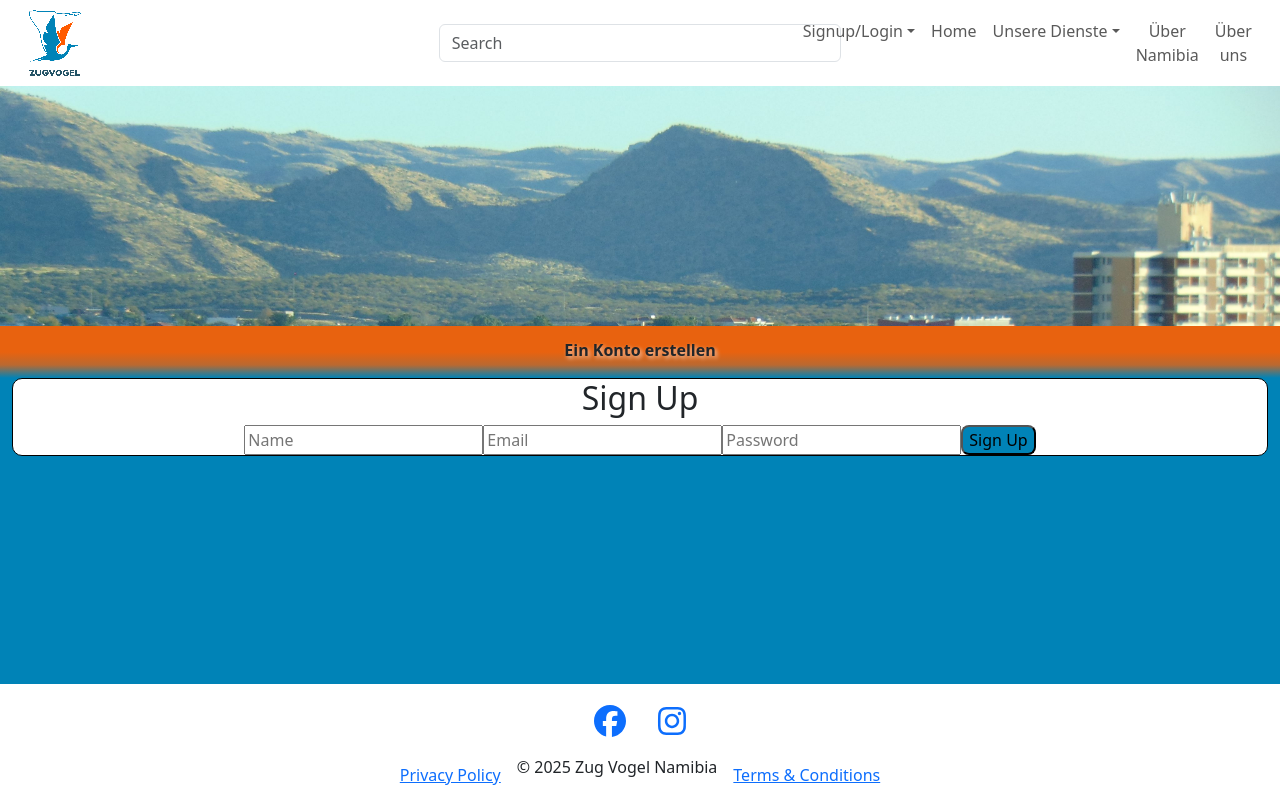
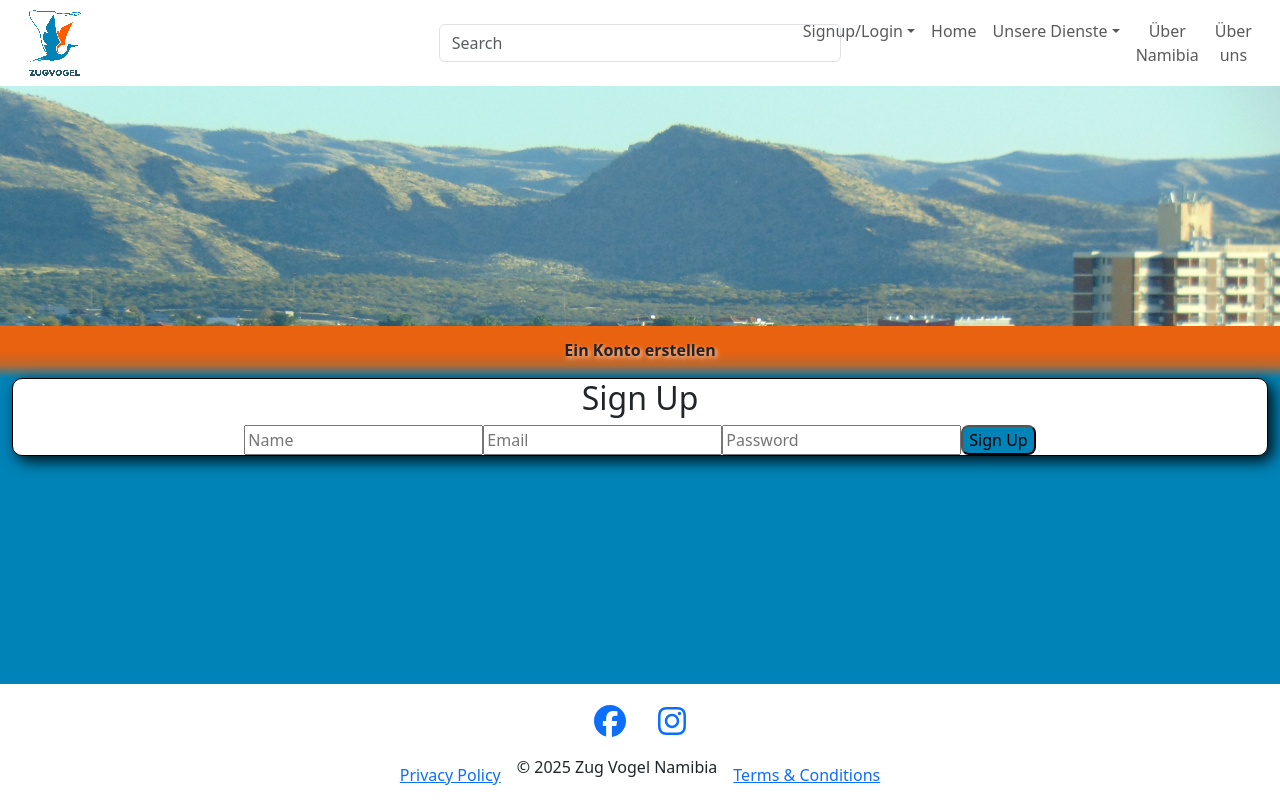
Before and after one commit to Inotila/Zug-Vogel, a React (Create React App) app in the folder frontend/: page /signup in a window 1280 px wide. Built offline with nearby package versions, Linux system fonts and the light colour scheme.

Commit message:
Added style

```diff
--- a/frontend/src/components/userAuth/assets/css/auth.css
+++ b/frontend/src/components/userAuth/assets/css/auth.css
@@ -8,6 +8,8 @@
     justify-content: center; /* Centers items vertically */
     text-align: center; /* Ensures text is centered */
     margin: 0rem 0.75rem;
+    box-shadow: 5px 5px 15px rgba(0, 0, 0, 0.9);
+
 }
 
 input {
```
